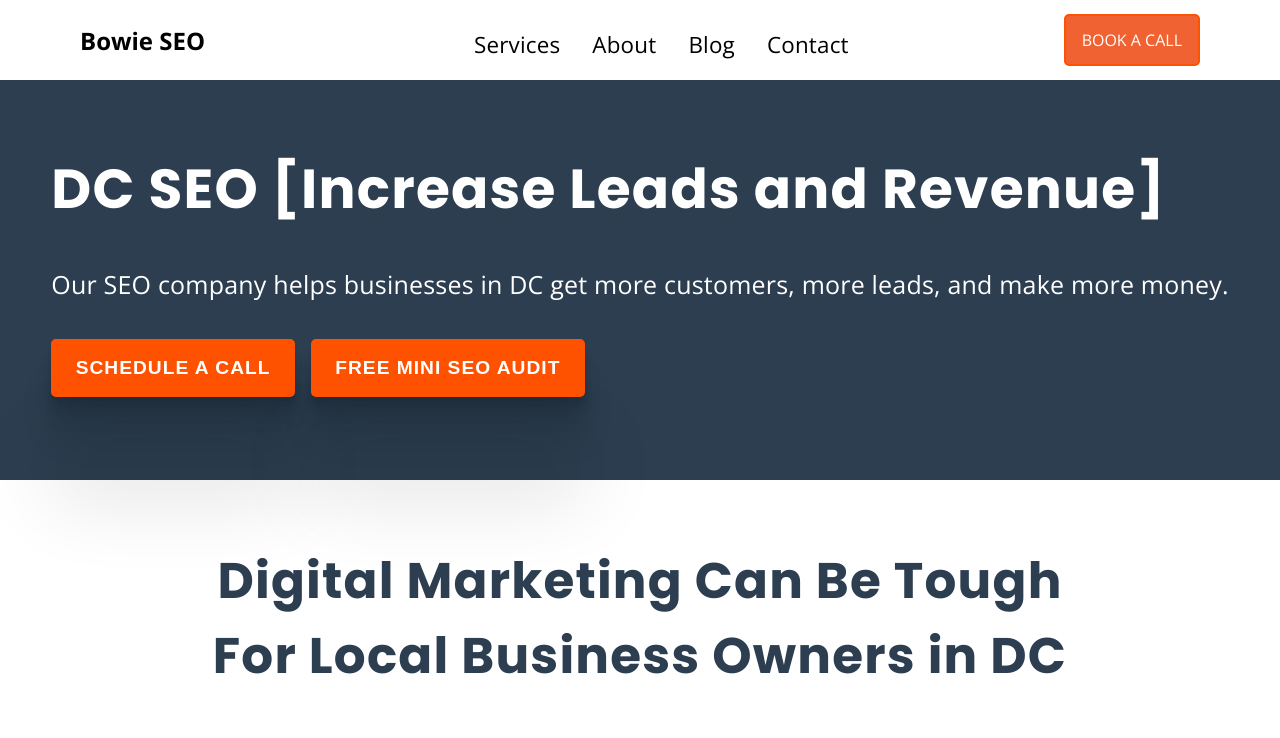
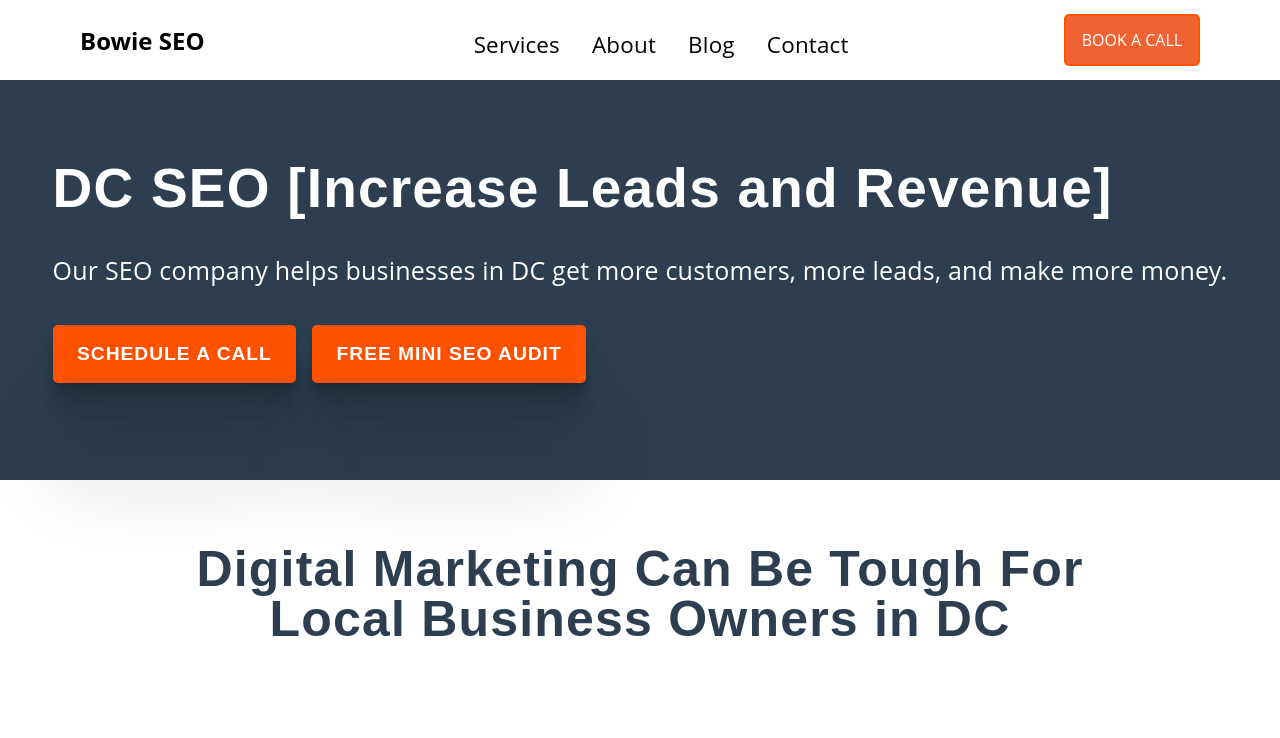
Before and after one commit to kgb4000/bowieseo, a Next.js app: page /dc-seo in a window 1280 px wide. Shown: the top 738 px of the page. Built offline with nearby package versions, Linux system fonts and the light colour scheme.

Commit message:
Deleted post, added new post SEO for Pest Control

```diff
--- a/pages/_document.js
+++ b/pages/_document.js
@@ -9,7 +9,6 @@ export default class MyDocument extends Document {
           <link
             rel="preconnect"
             href="https://fonts.googleapis.com/css2?family=Open+Sans:wght@400;700&family=Poppins:wght@700&display=swap"
-            rel="stylesheet"
           />
           <meta
             name="google-site-verification"
--- a/styles/globals.css
+++ b/styles/globals.css
@@ -109,6 +109,7 @@ h2 {
   text-align: center;
   letter-spacing: 1.2px;
   font-family: 'Poppins', sans-serif;
+  line-height: 1em;
 }
 
 h1 {
```
Also changed, not shown: pages/_app.js (+18 -0 lines), 1 other file (tests, documents, lock files or other folders).
